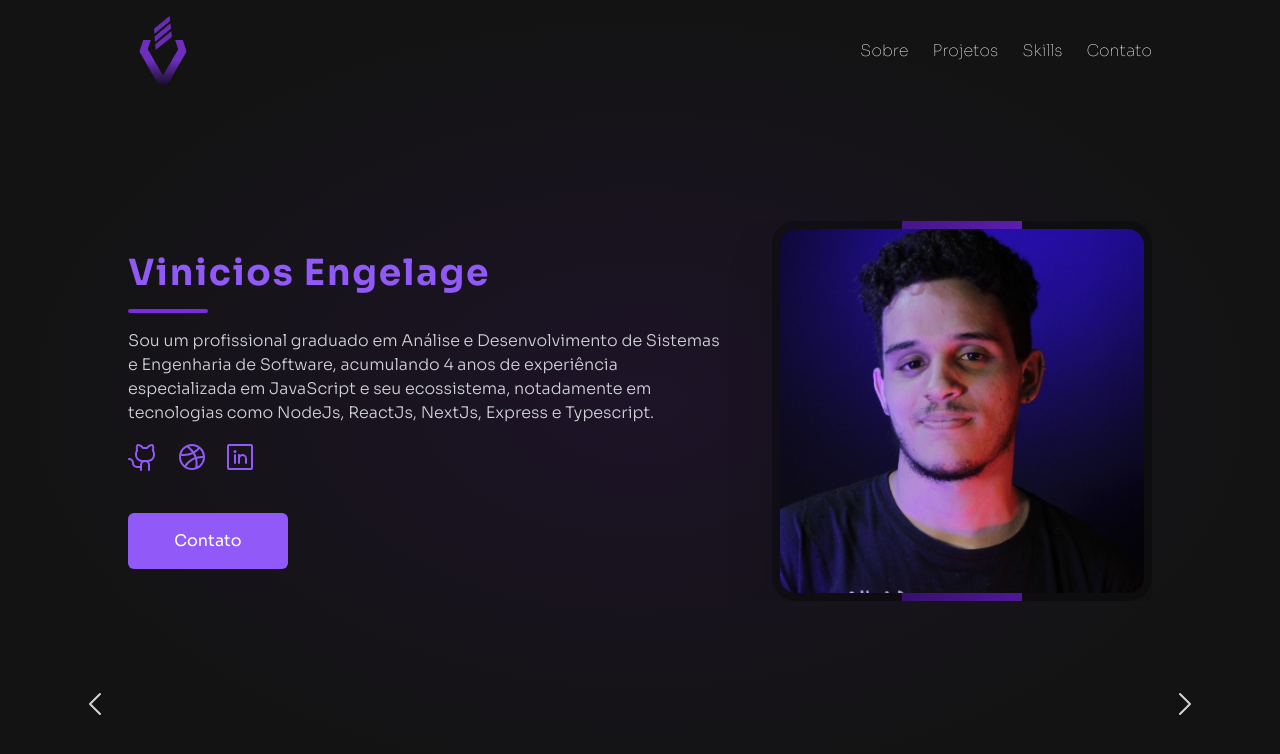
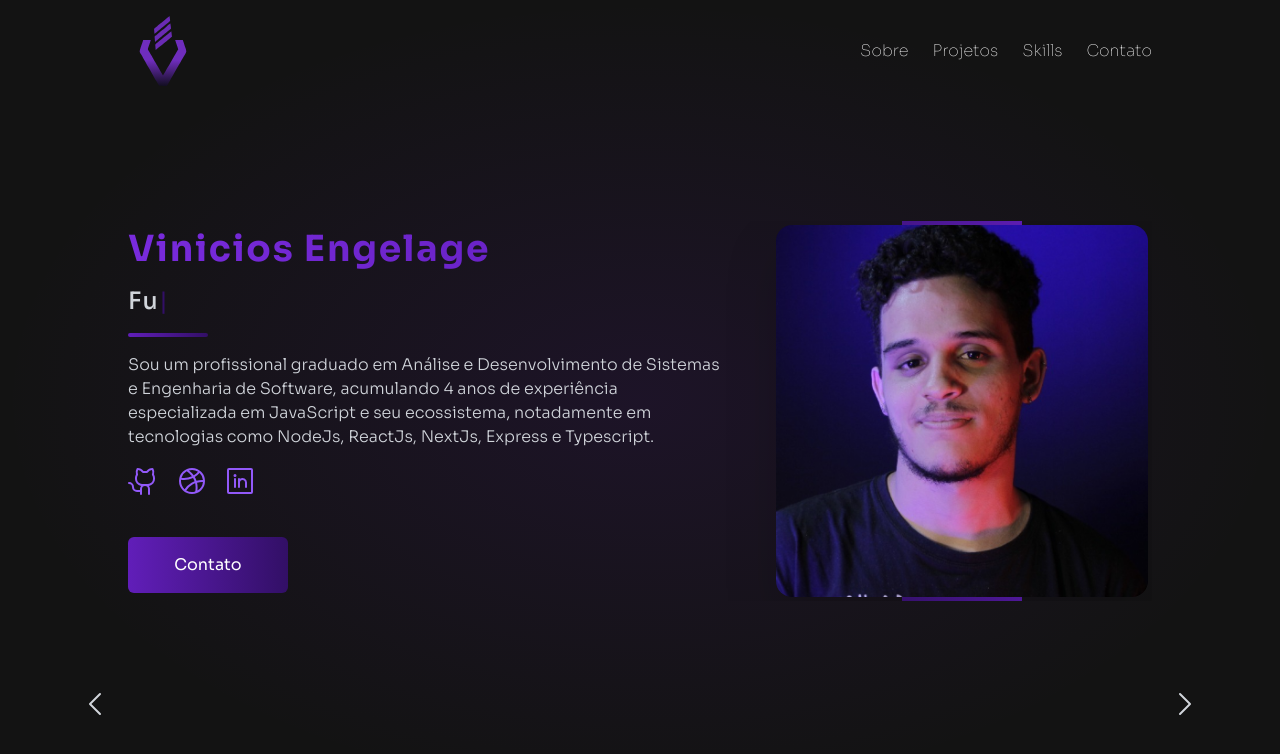
Before and after one commit to viniengelage/portfolio-v2, a Next.js app: page / in a window 1280 px wide. Shown: the top 754 px of the page. Built offline with nearby package versions, Linux system fonts and the light colour scheme; what tailwindcss-animated would draw is missing.

Commit message:
Add typewriter effect

```diff
--- a/package.json
+++ b/package.json
@@ -15,7 +15,8 @@
     "next": "14.0.4",
     "react": "^18",
     "react-dom": "^18",
-    "swiper": "^11.0.5"
+    "swiper": "^11.0.5",
+    "typewriter-effect": "^2.21.0"
   },
   "devDependencies": {
     "@rocketseat/eslint-config": "^2.1.0",
--- a/src/components/Sections/about.tsx
+++ b/src/components/Sections/about.tsx
@@ -5,15 +5,31 @@ import {
 } from '@phosphor-icons/react/dist/ssr'
 import Image from 'next/image'
 
+import TypewriterComponent from 'typewriter-effect'
+
 export default function About() {
   return (
     <section className="flex w-full items-center gap-12">
       <div className="flex flex-1 animate-fade-right flex-col gap-4 animate-delay-500 animate-duration-700 animate-once">
-        <h2 className="text-4xl font-bold tracking-wider text-brand-500">
+        {/* <h2 className="text-4xl font-bold tracking-wider text-brand-500"> */}
+
+        <h2 className="inline-block bg-gradient-to-r from-brand-700 to-brand-800 bg-clip-text text-4xl font-bold tracking-wider text-transparent">
           Vinicios Engelage
         </h2>
 
-        <div className="h-1 w-[80px] rounded-lg bg-brand-700" />
+        <TypewriterComponent
+          options={{
+            strings: ['Fullstack Developer', 'UX/UI Designer'],
+            delay: 100,
+            autoStart: true,
+            loop: true,
+            cursorClassName: 'text-2xl text-brand-950',
+            wrapperClassName:
+              'text-2xl font-medium tracking-wider text-gray-300',
+          }}
+        />
+
+        <div className="h-1 w-[80px] rounded-lg bg-gradient-to-r from-brand-800 to-brand-950" />
 
         <p className="font-light text-gray-300">
           Sou um profissional graduado em Análise e Desenvolvimento de Sistemas
@@ -36,20 +52,20 @@ export default function About() {
           </button>
         </div>
 
-        <button className="mt-6 w-[160px] rounded-md bg-brand-500 p-4 hover:bg-brand-700">
+        <button className="mt-6 w-[160px] rounded-md bg-gradient-to-r from-brand-800 to-brand-950 p-4 hover:from-brand-950 ">
           Contato
         </button>
       </div>
 
-      <div className="relative flex h-[380px] w-[380px] items-center justify-center overflow-hidden rounded-3xl bg-opaque p-2 shadow-brand-950 drop-shadow-2xl before:absolute before:h-[160%] before:w-[120px] before:animate-rotate before:bg-gradient-to-bl before:from-brand-800 before:to-brand-950 before:content-[''] before:animate-duration-[6s] before:animate-infinite before:animate-ease-linear after:absolute after:inset-2 after:rounded-3xl after:bg-brand-950 after:content-['']">
-        <figure className="relative h-full w-full p-4">
+      <div className="relative flex h-[380px] w-[380px] animate-fade-left items-center justify-center overflow-hidden rounded-2xl bg-transparent p-1 shadow-brand-950 drop-shadow-2xl animate-delay-300 animate-once before:absolute before:h-[160%] before:w-[120px] before:animate-rotate before:bg-gradient-to-bl before:from-brand-800 before:to-brand-950 before:content-[''] before:animate-duration-[6s] before:animate-infinite before:animate-ease-linear after:absolute after:inset-2 after:rounded-3xl after:bg-brand-950 after:content-['']">
+        <div className="relative h-full w-full p-4">
           <Image
             src="/profile.png"
             alt="profile-image"
             fill
             className="z-10 rounded-2xl"
           />
-        </figure>
+        </div>
       </div>
     </section>
   )
--- a/tailwind.config.ts
+++ b/tailwind.config.ts
@@ -1,6 +1,9 @@
 import type { Config } from 'tailwindcss'
 
 const config: Config = {
+  experimental: {
+    optimizeUniversalDefaults: true,
+  },
   content: [
     './src/pages/**/*.{js,ts,jsx,tsx,mdx}',
     './src/components/**/*.{js,ts,jsx,tsx,mdx}',
```
Also changed, not shown: 1 other file (tests, documents, lock files or other folders).
